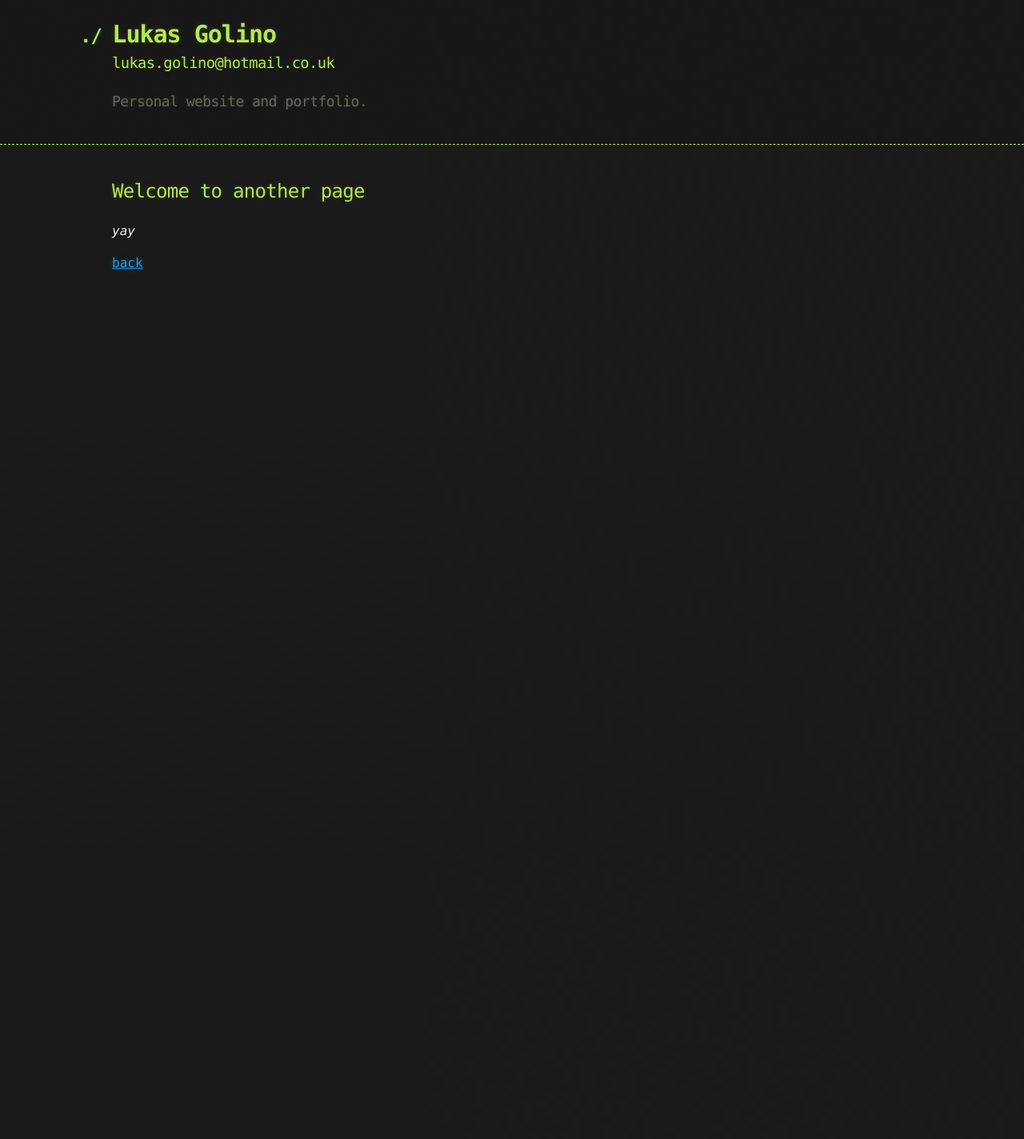
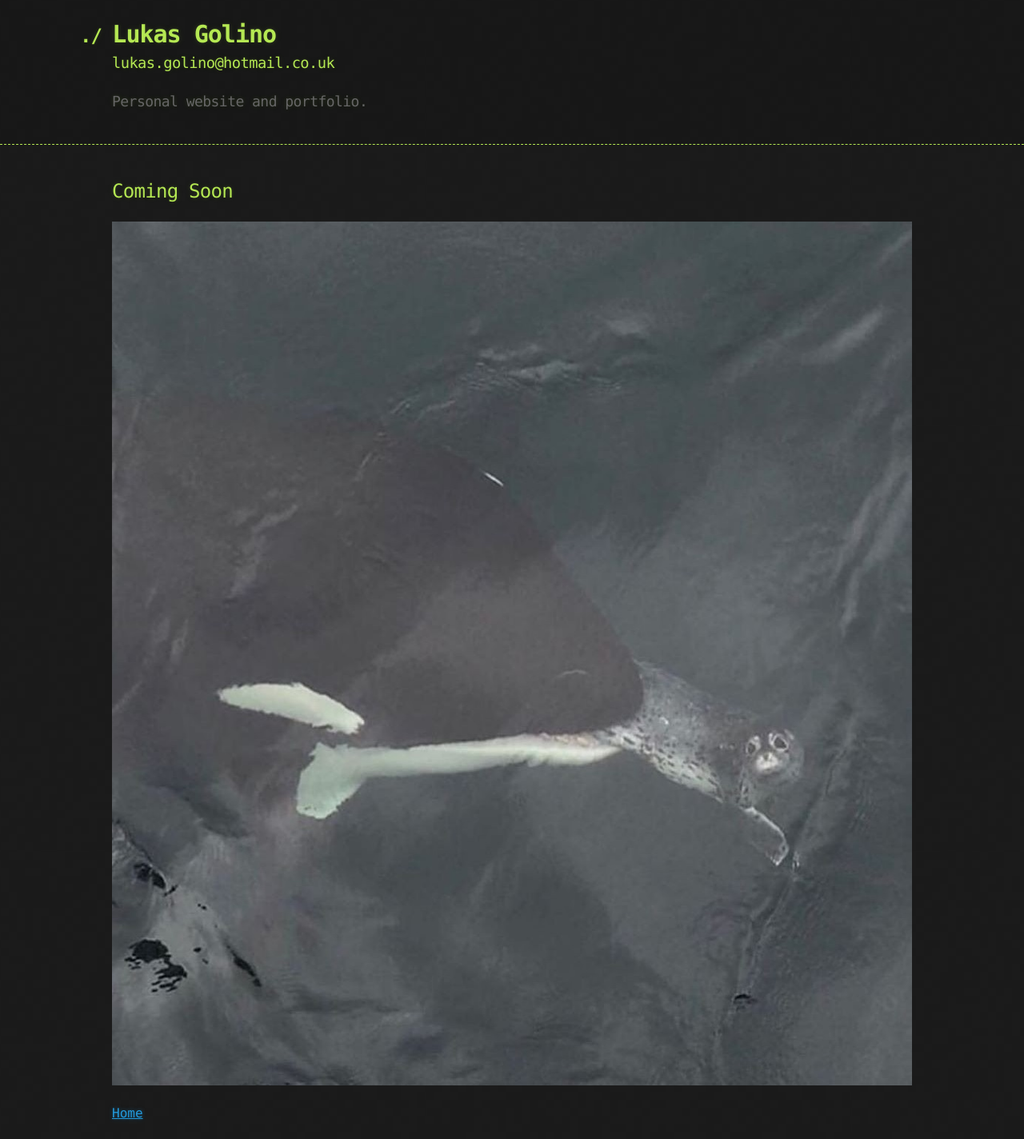
Before and after one commit to lukasgolino/lukasgolino.github.io, a Jekyll site: the page built from music.md, in a window 1280 px wide. Shown: the whole page at 80% size. Built offline with Jekyll 4.4.1, drawn with Linux system fonts in a browser that asks for light colours; our own code applies the rules of GitHub Pages for plain Markdown files; before the commit the page ends 900 px from its top, so only the background shows below that.

Commit message:
new image

```diff
--- a/music.md
+++ b/music.md
@@ -2,8 +2,10 @@
 layout: default
 ---
 
-## Welcome to another page
+## Coming Soon
 
-_yay_
+<center>
+<img src="sinking.jpg" width="1080px" height="1080px">
+</center>
 
-[back](./)
+[Home](./)
```
Also changed, not shown: sinking.jpg (added).
